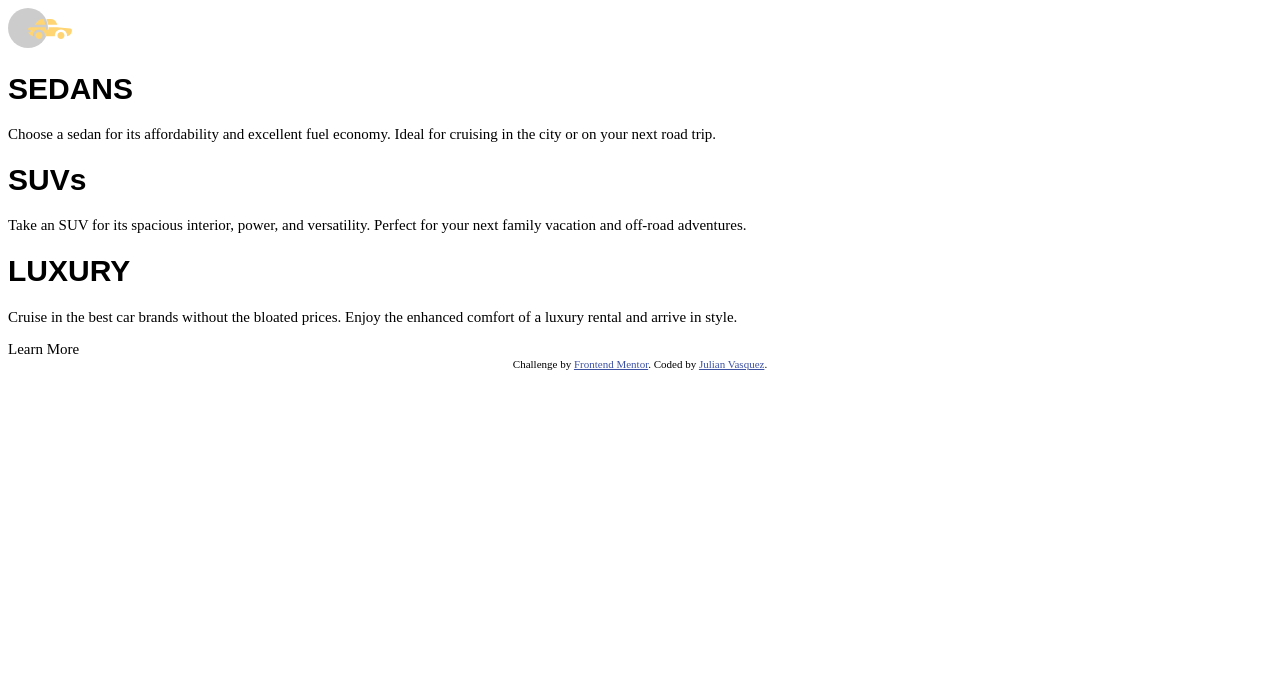
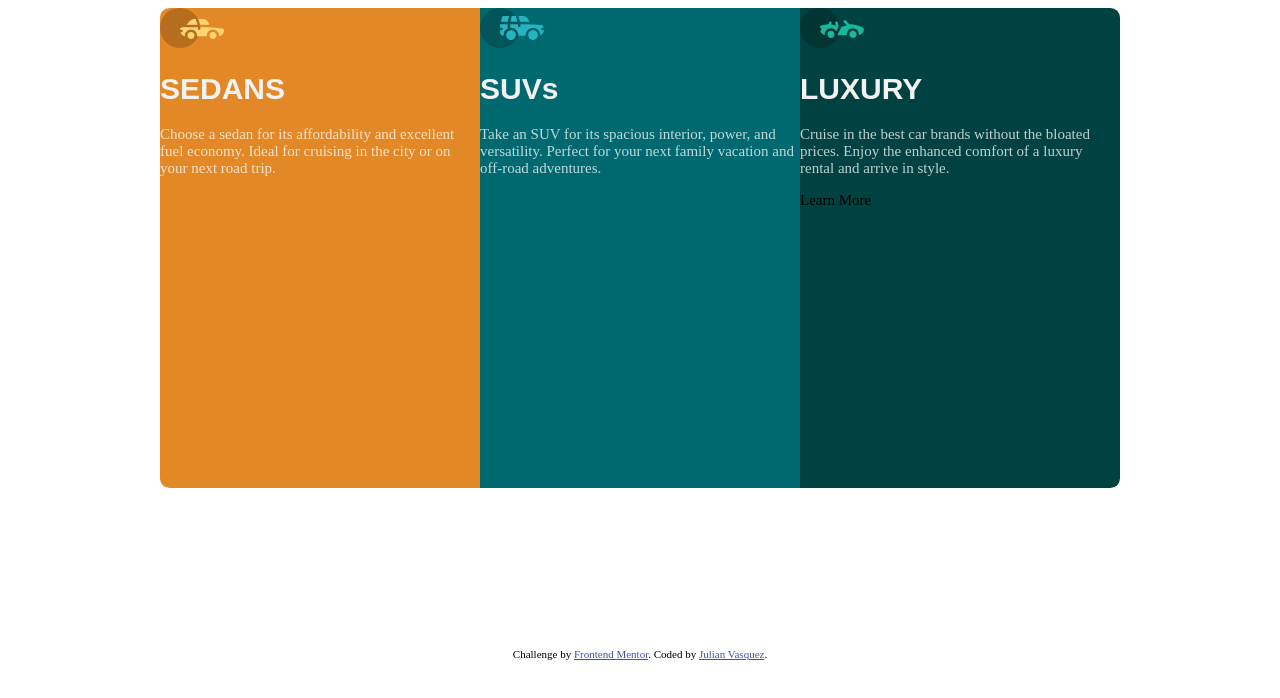
Before and after one commit to Midnightgb/3-column-preview-card-component-main, a plain HTML site: page index.html in a window 1280 px wide. Drawn offline with Linux system fonts and the light colour scheme.

Commit message:
third commit

```diff
--- a/index.html
+++ b/index.html
@@ -17,16 +17,18 @@
     <div class="🚗">
       <img src="./images/icon-sedans.svg" alt="sedans icon">
       <h1>SEDANS</h1>
-      Choose a sedan for its affordability and excellent fuel economy. Ideal for cruising in the city
-      or on your next road trip.
+      <p>Choose a sedan for its affordability and excellent fuel economy. Ideal for cruising in the city
+        or on your next road trip.</p>
     </div>
     <div class="🚙">
+      <img src="./images/icon-suvs.svg" alt="suvs icon">
       <h1>SUVs</h1>
       <p>Take an SUV for its spacious interior, power, and versatility. Perfect for your next family vacation
         and off-road adventures.</p>
 
     </div>
     <div class="🚐">
+      <img src="./images/icon-luxury.svg" alt="luxury icon">
       <h1>LUXURY</h1>
       <p>Cruise in the best car brands without the bloated prices. Enjoy the enhanced comfort of a luxury
         rental and arrive in style.</p>
@@ -37,7 +39,7 @@
   </main>
   <footer class="attribution">
     Challenge by <a href="https://www.frontendmentor.io?ref=challenge" target="_blank">Frontend Mentor</a>.
-    Coded by <a href="https://www.frontendmentor.io/profile/Midnightgb" target="-blank">Julian Vasquez</a>.
+    Coded by <a href="https://www.frontendmentor.io/profile/Midnightgb" target="_blank">Julian Vasquez</a>.
   </footer>
 </body>
 
--- a/style.css
+++ b/style.css
@@ -1,6 +1,7 @@
 .attribution {
   font-size: 11px;
   text-align: center;
+  padding-top: 10rem;
 }
 
 .attribution a {
@@ -13,4 +14,37 @@ body {
 
 h1 {
   font-family: "Big Shoulders Display", sans-serif;
+  color: hsl(0, 0%, 95%);
 }
+
+p {
+  color: hsla(0, 0%, 100%, 0.75);
+}
+
+.✨ {
+  display: flex;
+  justify-content: center;
+  align-items: flex-end;
+}
+
+.🚗 {
+  background-color: hsl(31, 77%, 52%);
+  border-top-left-radius: 0.6rem;
+  border-bottom-left-radius: 0.6rem;
+  width: 20rem;
+  height: 30rem;
+}
+
+.🚙 {
+  background-color: hsl(184, 100%, 22%);
+  width: 20rem;
+  height: 30rem;
+}
+
+.🚐 {
+  background-color: hsl(179, 100%, 13%);
+  border-top-right-radius: 0.6rem;
+  border-bottom-right-radius: 0.6rem;
+  width: 20rem;
+  height: 30rem;
+}
```
